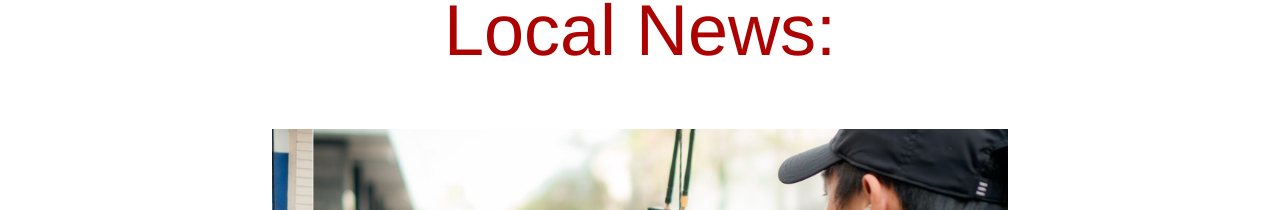
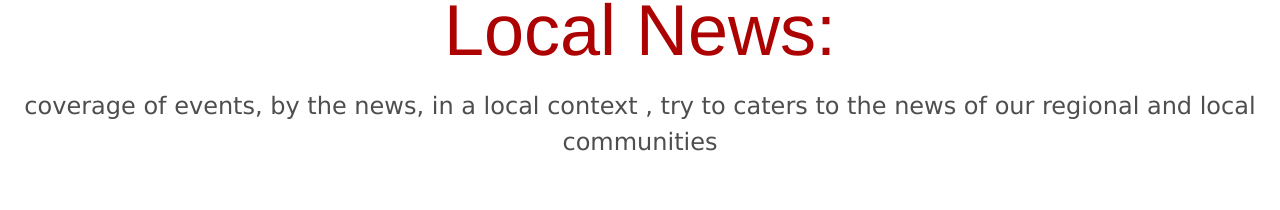
Before and after one commit to AmjadMua/Project-2, a React (Create React App) app: page /local-news in a window 1280 px wide. Shown: the part 129-339 px from the top of the page. Built offline with nearby package versions, Linux system fonts and the light colour scheme; no server answers.

Commit message:
styling...

```diff
--- a/src/App.css
+++ b/src/App.css
@@ -166,3 +166,17 @@
      font-size: 4.5em;
      text-align: center;
  }
+
+ .localPage p {
+     margin-top: 15px;
+     color: rgb(78, 78, 78);
+     font-family: 'Lucida Sans', 'Lucida Sans Regular', 'Lucida Grande', 'Lucida Sans Unicode', Geneva, Verdana, sans-serif;
+     font-size: 1.5em;
+     text-align: center;
+ }
+
+ .localCard {
+     width: 100%;
+     display: flex;
+     align-items: center;
+ }
--- a/src/components/LocalCard.js
+++ b/src/components/LocalCard.js
@@ -7,6 +7,7 @@ function LocalCard(props) {
   const { localItem, inProfile } = props
   const { deleteArtical } = useContext(NewsContext)
   const [show, setShow] = useState(false)
+  console.log("local", localItem)
 
   const handlOpen = () => {
     setShow(true)
@@ -18,7 +19,7 @@ function LocalCard(props) {
   return (
     <>
       <div className="d-flex justify-content-center mt-4">
-        <Card style={{ width: "70rem" }}>
+        <Card style={{ width: "70rem", height: "250px" }}>
           <Row>
             <Col md={4}>
               <Card.Img variant="top" src={localItem.image} />
@@ -26,6 +27,9 @@ function LocalCard(props) {
             <Col md={7}>
               <Card.Body>
                 <Card.Title>{localItem.title}</Card.Title>
+                <Card.Text style={{ fontSize: "15px", color: "red" }}>
+                  By: {localItem._user.firstName} {localItem._user.lastName}
+                </Card.Text>
                 {inProfile ? (
                   <>
                     <Button className="me-2" variant="success" onClick={handlOpen}>
@@ -37,7 +41,7 @@ function LocalCard(props) {
                     </Button>
                   </>
                 ) : (
-                  <Card.Text>{localItem.description}</Card.Text>
+                  <Card.Text style={{ fontSize: "13px" }}>{localItem.description}</Card.Text>
                 )}
               </Card.Body>
             </Col>
--- a/src/pages/LocalNews.js
+++ b/src/pages/LocalNews.js
@@ -10,6 +10,10 @@ function LocalNews() {
   return (
     <div className="localPage">
       <h1>Local News: </h1>
+      <p>
+        coverage of events, by the news, in a local context , try to caters to the news of our regional and local
+        communities
+      </p>
       <Carousel />
       <Row>
         {localNews.map(localItem => (
```
